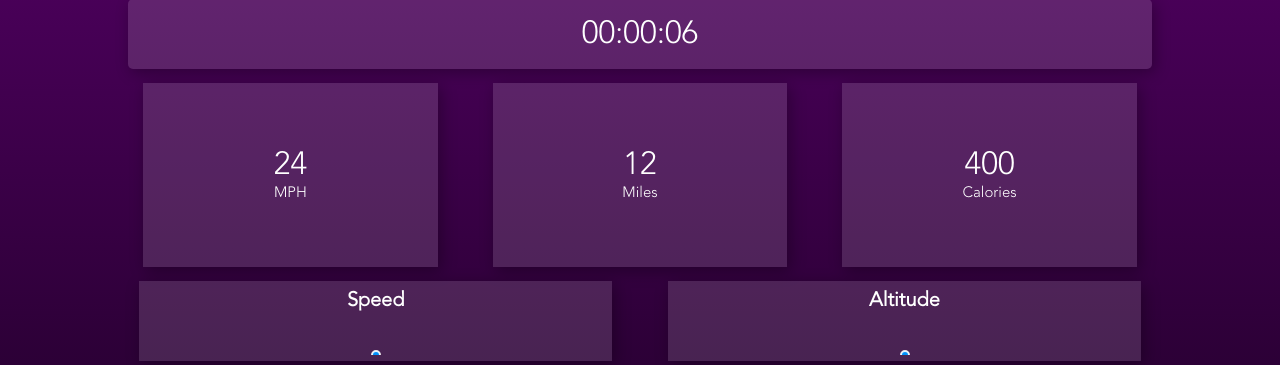
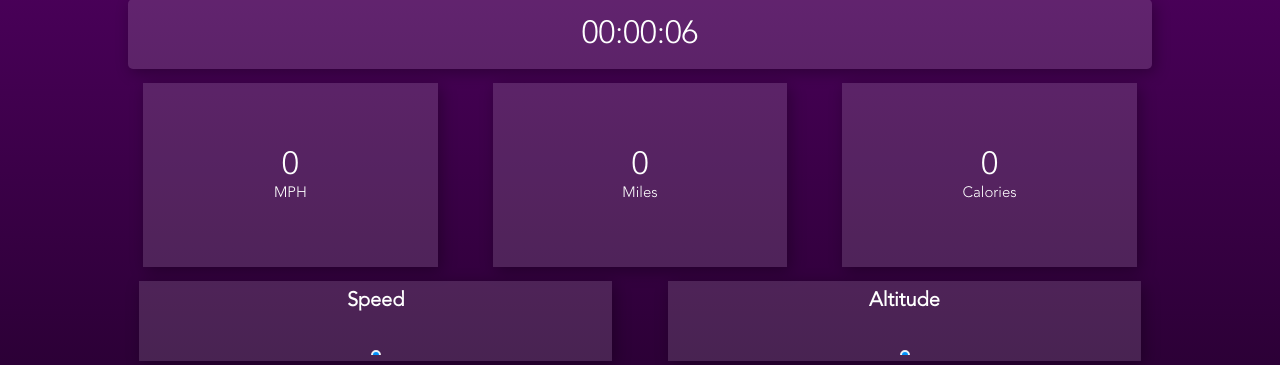
Before and after one commit to stcejorPmodnar/altariel, a PHP site: page /pages/live.php in a window 1280 px wide. Shown: the part 126-491 px from the top of the page. Run offline with PHP 8.4, Linux system fonts and the light colour scheme; data that the repository does not hold is empty; some libraries are stand-ins or nearby versions.

Commit message:
Update speed and distance traveled

```diff
--- a/pages/live.php
+++ b/pages/live.php
@@ -78,15 +78,15 @@
 
         <div id='infoBoxes'>
             <div class='infoBox'>
-                <p id='speedNum' class='infoBoxText big'>24</p>
+                <p id='speedNum' class='infoBoxText big'>0</p>
                 <p class='infoBoxText small'>MPH</p>
             </div>
             <div class='infoBox'>
-                <p id='distNum' class='infoBoxText big'>12</p>
+                <p id='distNum' class='infoBoxText big'>0</p>
                 <p class='infoBoxText small'>Miles</p>
             </div>
             <div class='infoBox' style='margin-right:0px;'>
-                <p id='calNum' class='infoBoxText big'>400</p>
+                <p id='calNum' class='infoBoxText big'>0</p>
                 <p class='infoBoxText small'>Calories</p>
             </div>
         </div>
@@ -222,9 +222,16 @@
 
                                                 // altChart.updateOptions(options2)
                                                 // document.getElementById('coord').innerHTML = msg;
-                                                console.log(msg);
                                                 msg = JSON.parse(msg);
-                                                document.getElementById('distNum').innerHTML = msg.totalDist;
+                                                // var meterDist = Math.round( 100 * msg.totalDist ) / 100
+                                                var meterDist = msg.totalDist;
+                                                var milesDist = 0.000621371 * meterDist;
+                                                var roundedMilesDist = Math.round( milesDist * 100 ) / 100
+                                                document.getElementById('distNum').innerHTML = roundedMilesDist;
+
+                                                var curSpeed = msg.currentSpeed;
+                                                var roundedSpeed = Math.round( curSpeed * 100 ) / 100;
+                                                document.getElementById('speedNum').innerHTML = roundedSpeed;
                                             }
                                             else {
                                                 console.log('not Available');
```
